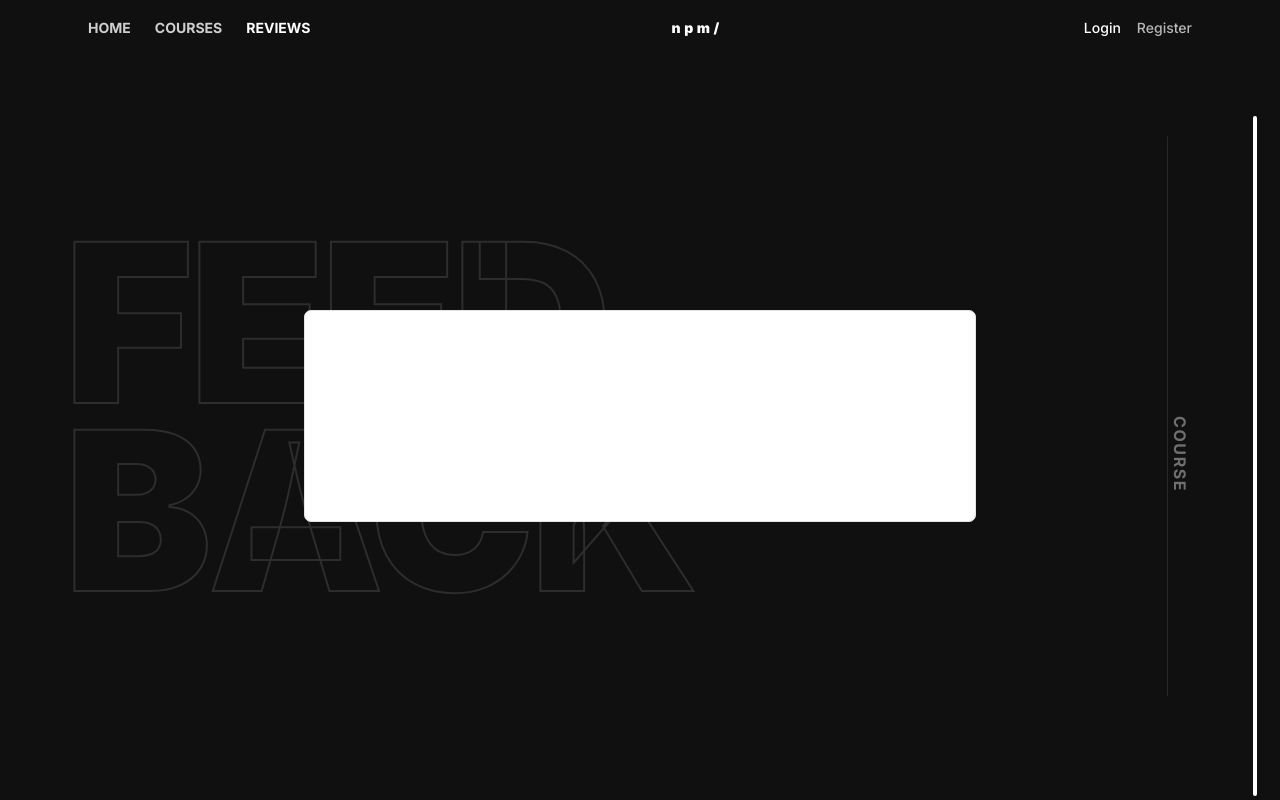
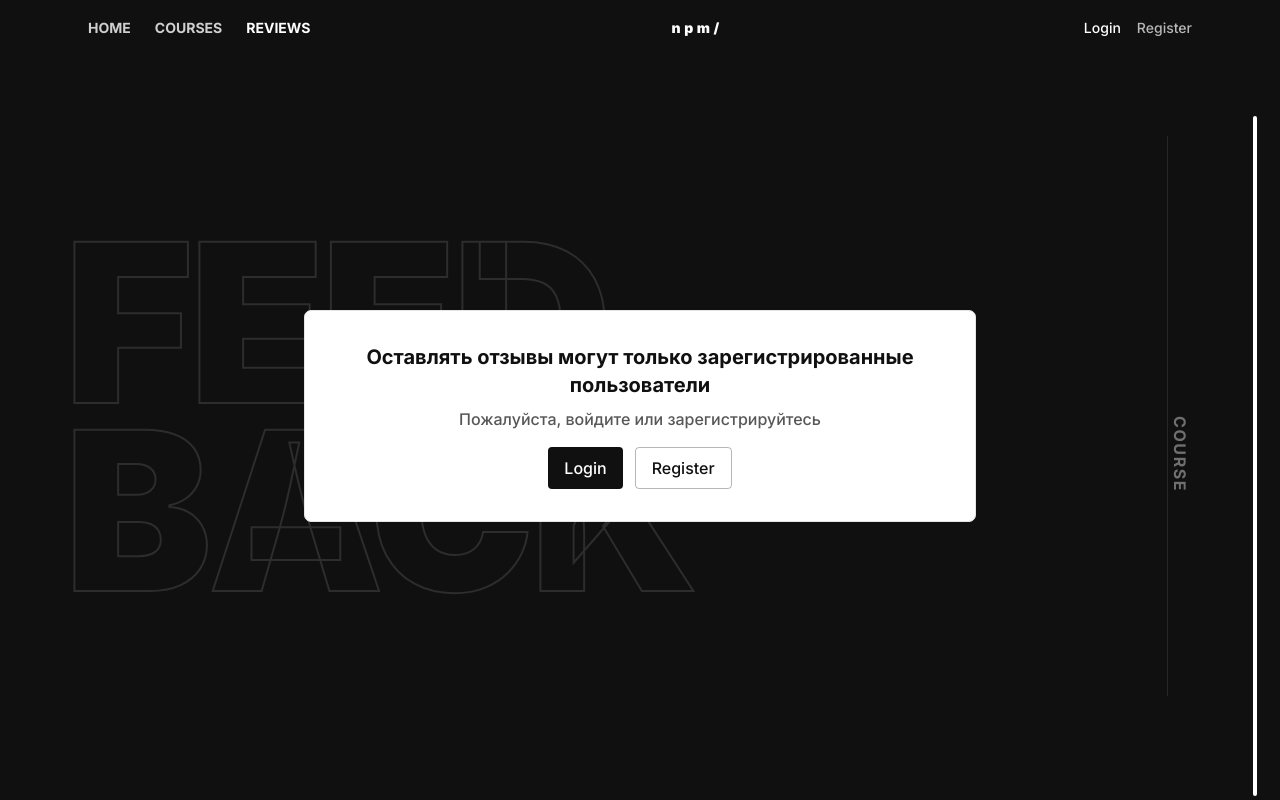
Before and after one commit to samenov01/course-feedback-system, a React (Vite) app in the folder frontend/: page / in a window 1280 px wide. Both pictures are taken after a click on the button "REVIEWS". Built offline with nearby package versions, Linux system fonts and the light colour scheme; no server answers.

Commit message:
Feedback UX: fix pre-login panel text/buttons for white card (dark text + proper contrast)

```diff
--- a/frontend/src/pages/Feedback.jsx
+++ b/frontend/src/pages/Feedback.jsx
@@ -36,11 +36,11 @@ export default function Feedback({ course, onBack, token }) {
         <div className="w-full max-w-2xl card p-8 rounded-[12px] ani-fade-up">
           {!token ? (
             <div className="text-center">
-              <h2 className="text-xl font-semibold text-white mb-2">Оставлять отзывы могут только зарегистрированные пользователи</h2>
-              <p className="text-white/70 mb-4">Пожалуйста, войдите или зарегистрируйтесь</p>
+              <h2 className="text-xl font-semibold text-[#101010] mb-2">Оставлять отзывы могут только зарегистрированные пользователи</h2>
+              <p className="text-[#101010]/70 mb-4">Пожалуйста, войдите или зарегистрируйтесь</p>
               <div className="flex justify-center gap-3">
-                <button className="bg-white/10 text-white px-4 py-2 rounded hover:bg-white/20" onClick={() => window.__setPage?.("login")}>Login</button>
-                <button className="border border-white/20 text-white/80 hover:text-white hover:border-white/40 px-4 py-2 rounded" onClick={() => window.__setPage?.("register")}>Register</button>
+                <button className="bg-[#101010] text-white px-4 py-2 rounded hover:opacity-90" onClick={() => window.__setPage?.("login")}>Login</button>
+                <button className="border border-[#101010]/30 text-[#101010] hover:border-[#101010] px-4 py-2 rounded" onClick={() => window.__setPage?.("register")}>Register</button>
               </div>
             </div>
           ) : (
```
